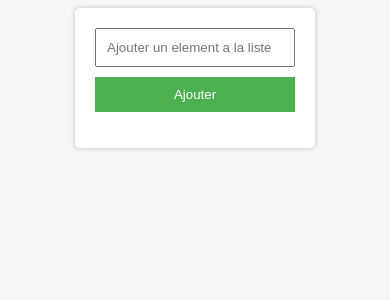
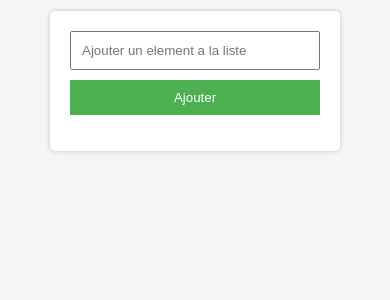
Before and after one commit to TCHANA-NGASSAM/todoreact, a React (Vite) app in the folder react-to-do/: page / in a window 390 px wide. Shown: the top 300 px of the page. Built offline with nearby package versions, Linux system fonts and the light colour scheme.

Commit message:
Exercice terminer

```diff
--- a/react-to-do/src/styles/todo.css
+++ b/react-to-do/src/styles/todo.css
@@ -4,12 +4,13 @@ body {
 }
 
 .container{
-    width: 200px;
+    width: 400px;
     margin: 0 auto;
     background-color: #fff;
     padding: 20px;
     border-radius: 5px;
     box-shadow: 0px 0px 5px rgba(0, 0, 0, 0.2);
+    margin-top: 3%;
 }
 
 .tasksinput{
@@ -37,3 +38,8 @@ body {
     padding-top: 15px;
 
 }
+@media screen and (max-width:767px){
+    .container{
+        width: 250px;
+    }
+}
```
